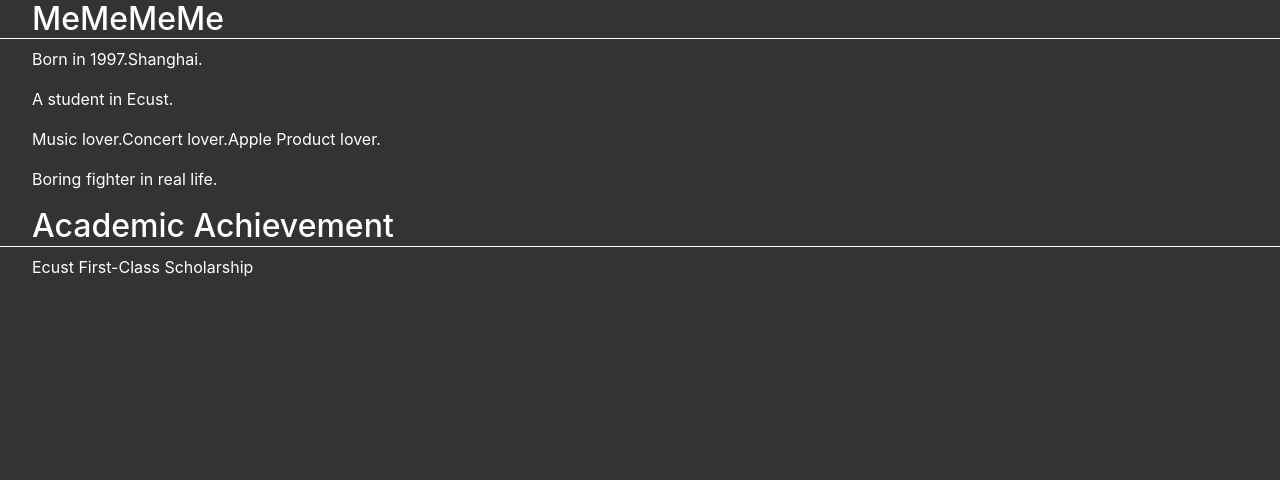
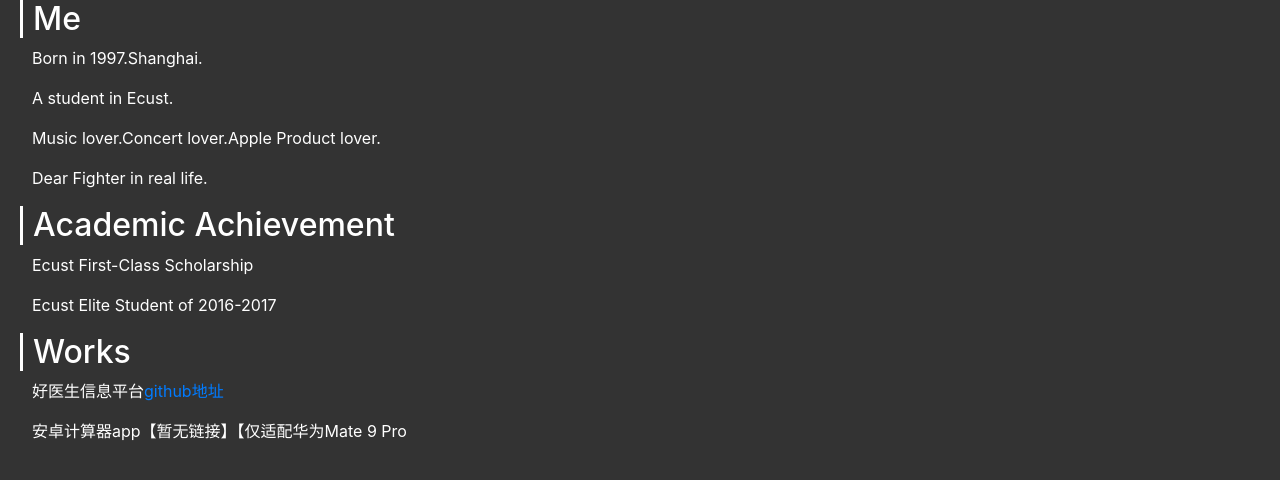
Before and after one commit to studychao/ChaoWorld, a Django app: page /me/ in a window 1280 px wide. Shown: the part 56-536 px from the top of the page. Run offline with Django 3.2, Linux system fonts and the light colour scheme; some libraries are stand-ins or nearby versions.

Commit message:
弄上网

```diff
--- a/Blog/Blog/settings.py
+++ b/Blog/Blog/settings.py
@@ -25,7 +25,7 @@ SECRET_KEY = 'vu*fx08x8pn)!^5818&fn69^1u$4jn3j677=h2apx^l+dm9zgo'
 # SECURITY WARNING: don't run with debug turned on in production!
 DEBUG = True
 
-ALLOWED_HOSTS = []
+ALLOWED_HOSTS = ['*']
 
 
 # Application definition
--- a/Blog/myplace/static/css/myplace.css
+++ b/Blog/myplace/static/css/me.css
@@ -1,8 +1,3 @@
-
-
-/*
- * Base structure
- */
 
 html,
 body {
@@ -15,6 +10,9 @@ body {
   text-indent:2em;
 }
 
-.h2deco{
-	border-bottom: 1px solid white;
+.deco{
+	margin-left:20px;
+	border-left: 3px white solid;
+	color: white;
+	text-indent:10px;
 }
--- a/Blog/myplace/templates/index.html
+++ b/Blog/myplace/templates/index.html
@@ -19,7 +19,7 @@
       body
     {
       background-image:url('../static/cover2.jpg');
-      background-size:100%;
+      background-size:cover;
     }
     </style>
   </head>
@@ -40,7 +40,7 @@
 
         <main role="main" class="inner cover">
         <h1 class="cover-heading">So this is me.</h1>
-        <p class="lead">Never an interesting person.Always a boring fighter.</p>
+        <p class="lead">Every effort in life is to keep simplicity.</p>
         <p class="lead">
           <a href="#" class="btn btn-lg btn-secondary">Check out Chao's recent Notes.</a>
         </p>
@@ -50,7 +50,7 @@
 
       <footer class="mastfoot mt-auto">
         <div class="inner">
-          Every effort in life is to keep simplicity.
+          Read.Code.Love.
         </div>
       </footer>
     </div>
--- a/Blog/myplace/templates/me.html
+++ b/Blog/myplace/templates/me.html
@@ -5,7 +5,6 @@
     <meta name="viewport" content="width=device-width, initial-scale=1, shrink-to-fit=no">
     <meta name="description" content="">
     <meta name="author" content="">
-    <link rel="icon" href="../../../../favicon.ico">
 
     <title>Chao-Me</title>
 
@@ -13,7 +12,7 @@
     <link href="https://cdn.bootcss.com/bootstrap/4.1.0/css/bootstrap.min.css" rel="stylesheet">
 
     <!-- Custom styles for this template -->
-    <link href="../static/css/myplace.css" rel="stylesheet">
+    <link href="../static/css/me.css" rel="stylesheet">
     </style>
   </head>
 
@@ -42,15 +41,23 @@
     </form>
   </div>
 </nav>
+
+      <h2 class="deco"> Me</h2>
       <div class="self-introduction">
-      <h2 class="h2deco">MeMeMeMe</h2>
-      <p>Born in 1997.Shanghai.</p>
-      <p>A student in Ecust.</p>
-      <p>Music lover.Concert lover.Apple Product lover.</p>
-      <p>Boring fighter in real life.</p>
-      <h2 class="h2deco">Academic Achievement</h2>
-      <p>Ecust First-Class Scholarship</p>
-      <p></p>
+        <p>Born in 1997.Shanghai.</p>
+        <p>A student in Ecust.</p>
+        <p>Music lover.Concert lover.Apple Product lover.</p>
+        <p>Dear Fighter in real life.</p>
+      </div>
+      <h2 class="deco">Academic Achievement</h2>
+      <div class="self-introduction">
+        <p>Ecust First-Class Scholarship</p>
+        <p>Ecust Elite Student of 2016-2017</p>
+      </div>
+      <h2 class="deco">Works</h2>
+      <div class="self-introduction">
+        <p>好医生信息平台<a href="https://github.com/studychao/HYS">github地址</a></p>
+        <p>安卓计算器app<a href=""></a>【暂无链接】【仅适配华为Mate 9 Pro</p>
       </div>
   </body>
 
```
Also changed, not shown: Blog/Blog/wsgi.py (+6 -3 lines), 15 other files.
